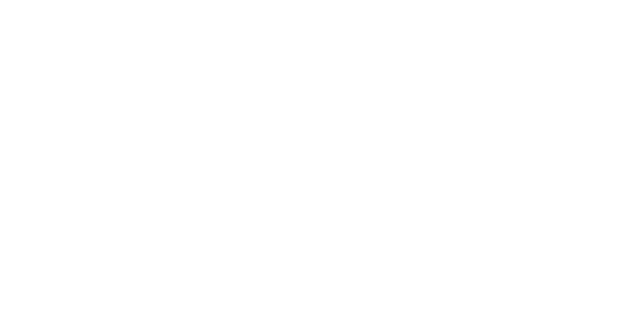
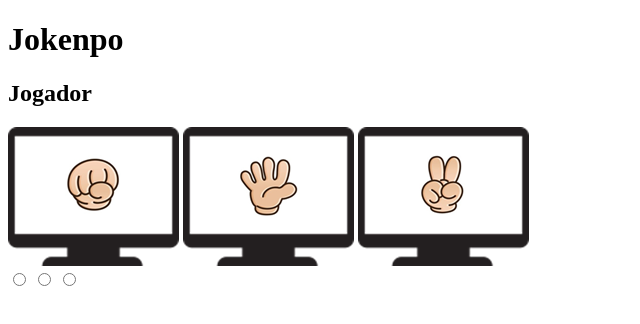
Before and after one commit to WesleySouzaSilva97/jokenpo, a plain HTML site: page index.html in a window 1280 px wide. Shown: the whole page, without its empty margins (0-640 px from the left). Drawn offline with Linux system fonts and the light colour scheme.

Commit message:
att com imagem

```diff
--- a/index.html
+++ b/index.html
@@ -1,11 +1,27 @@
 <!DOCTYPE html>
 <html lang="pt-br">
+
 <head>
     <meta charset="UTF-8">
     <meta name="viewport" content="width=device-width, initial-scale=1.0">
     <title>Jokenpo</title>
 </head>
+
 <body>
+    <h1>Jokenpo</h1>
+    <h2>Jogador</h2>
+    <img src="img/pcpedra.png" alt="pedra">
+    <img src="img/pcpapel.png" alt="papel">
+    <img src="img/pctesoura.png" alt="tesoura">
+    <form>
+        <input type="radio" name="pedra" id="pedra">
+        <input type="radio" name="papel" id="papel">
+        <input type="radio" name="tesoura" id="tesoura">
+    </form>
+
+
+
     <script src="app.js"></script>
 </body>
+
 </html>
```
